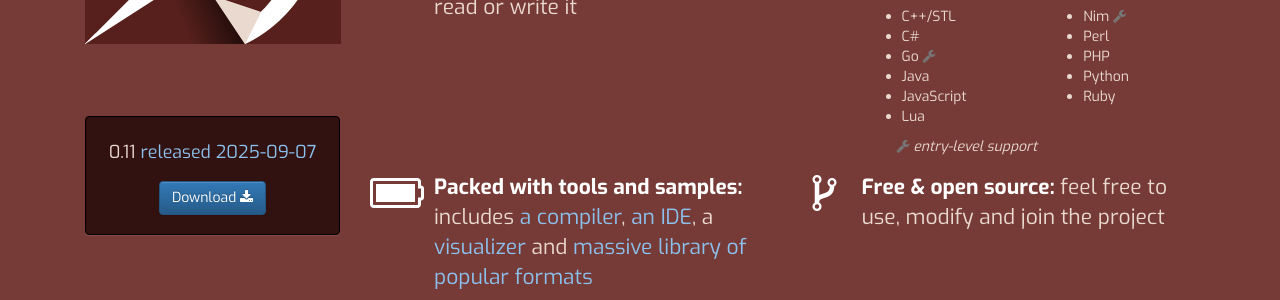
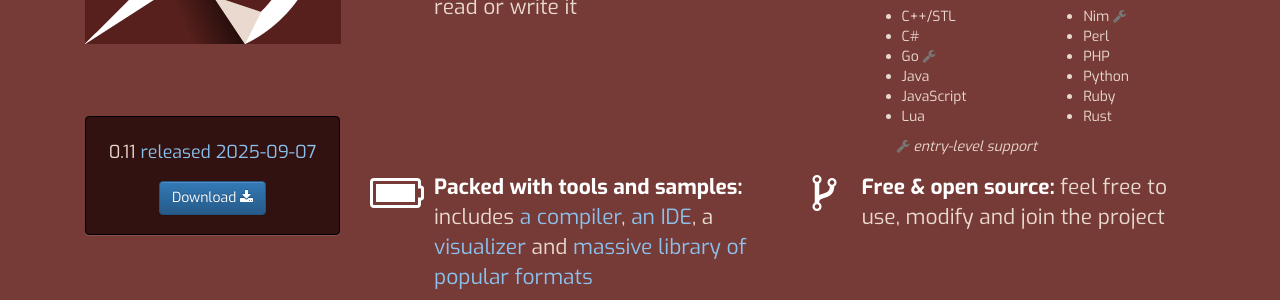
Before and after one commit to kaitai-io/kaitai-io.github.io, a Jekyll site: the page built from index.md, in a window 1280 px wide and 900 px high. Shown: the part 310-610 px from the top of the window. Built offline with Jekyll 4.4.1, drawn with Linux system fonts in a browser that asks for light colours; nearby versions of some CDN libraries.

Commit message:
Add Rust to supported languages

```diff
--- a/index.md
+++ b/index.md
@@ -49,6 +49,7 @@
                     <li>PHP</li>
                     <li>Python</li>
                     <li>Ruby</li>
+                    <li>Rust</li>
                   </ul>
                 </div>
               </div>
@@ -231,6 +232,7 @@
         <li role="presentation"><a href="#example-php" role="tab" data-toggle="tab">PHP</a></li>
         <li role="presentation"><a href="#example-python" role="tab" data-toggle="tab">Python</a></li>
         <li role="presentation"><a href="#example-ruby" role="tab" data-toggle="tab">Ruby</a></li>
+        <li role="presentation"><a href="#example-rust" role="tab" data-toggle="tab">Rust</a></li>
       </ul>
       <div class="tab-content" style="margin-top: 6px">
         <div role="tabpanel" class="tab-pane" id="example-cpp-stl">
@@ -302,6 +304,15 @@
 
 puts "width = #{g.logical_screen.image_width}"
 puts "height = #{g.logical_screen.image_height}"</code></pre>
+        </div>
+        <div role="tabpanel" class="tab-pane" id="example-rust">
+          <pre><code class="rust">let bytes = fs::read("path/to/some.gif").unwrap();
+let io = BytesReader::from(bytes);
+let g: OptRc&lt;Gif&gt; = Gif::read_into(&io, None, None).unwrap();
+
+println!("width = {}", *g.logical_screen().image_width());
+println!("width = {}", *g.logical_screen().image_height());
+</code></pre>
         </div>
         Of course, this example shows only a very limited subset of what Kaitai
         Struct can do. Please refer to the <a href="//doc.kaitai.io/">documentation</a> for more
@@ -444,7 +455,7 @@
           <li><a href="https://github.com/kaitai-io/kaitai_struct_php_runtime">PHP</a> — MIT</li>
           <li><a href="https://github.com/kaitai-io/kaitai_struct_python_runtime">Python</a> — MIT</li>
           <li><a href="https://github.com/kaitai-io/kaitai_struct_ruby_runtime">Ruby</a> — MIT</li>
-          <li><a href="https://github.com/kaitai-io/kaitai_struct_rust_runtime">Rust</a> <i class="fa fa-wrench text-muted"></i> — MIT</li>
+          <li><a href="https://github.com/kaitai-io/kaitai_struct_rust_runtime">Rust</a> — MIT</li>
           <li><a href="https://github.com/kaitai-io/kaitai_struct_swift_runtime">Swift</a> <i class="fa fa-wrench text-muted"></i> — MIT</li>
         </ul>
       </li>
```
